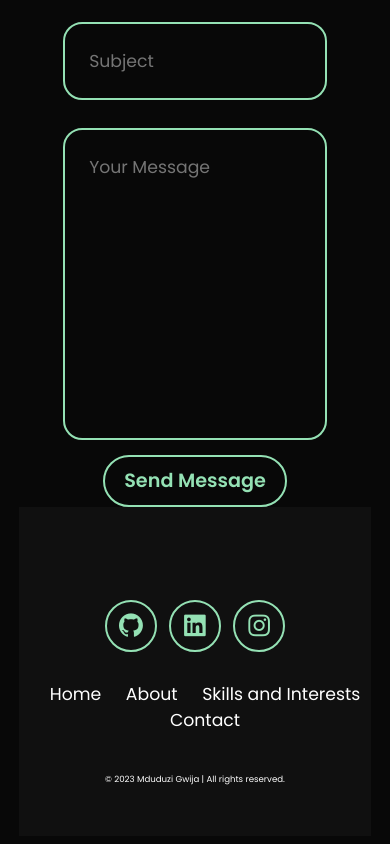
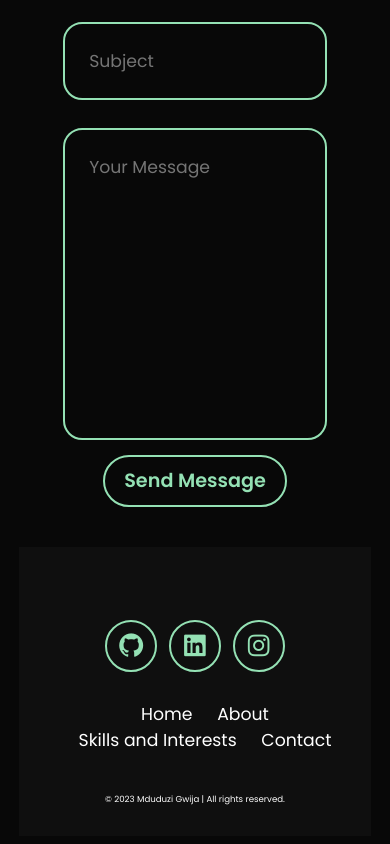
Before and after one commit to nervousrilla/Mduduzi-Gwija-Profile-Site-1, a plain HTML site: page index.html in a window 390 px wide. Shown: the part 7854-8698 px from the top of the page. Drawn offline with nearby package versions, Linux system fonts and the light colour scheme.

Commit message:
Update style.css

```diff
--- a/style.css
+++ b/style.css
@@ -502,10 +502,15 @@ section {
   resize: none;
 }
 
-/* ===== Footer (unchanged) ===== */
-.footer {
-  background-color: var(--second-bg-color);
-  padding: 50px 0;
+/* Footer */
+footer {
+    width: 100%;                 /* ✅ spans full width */
+    background: #0f0f0f;         /* same as before */
+    color: #fff;
+    text-align: center;
+    padding: 40px 20px;          /* ✅ more spacing top & bottom */
+    font-size: 0.9rem;
+    margin-top: 40px;
 }
 
 .footer .social-icons {
@@ -630,3 +635,10 @@ section {
     text-align: left; /* ✅ prevent stretched justified text */
   }
 }
+
+@media (max-width: 768px) {
+    footer {
+        font-size: 0.85rem;
+        padding: 30px 15px;      /* ✅ still comfortable on small screens */
+    }
+}
```
